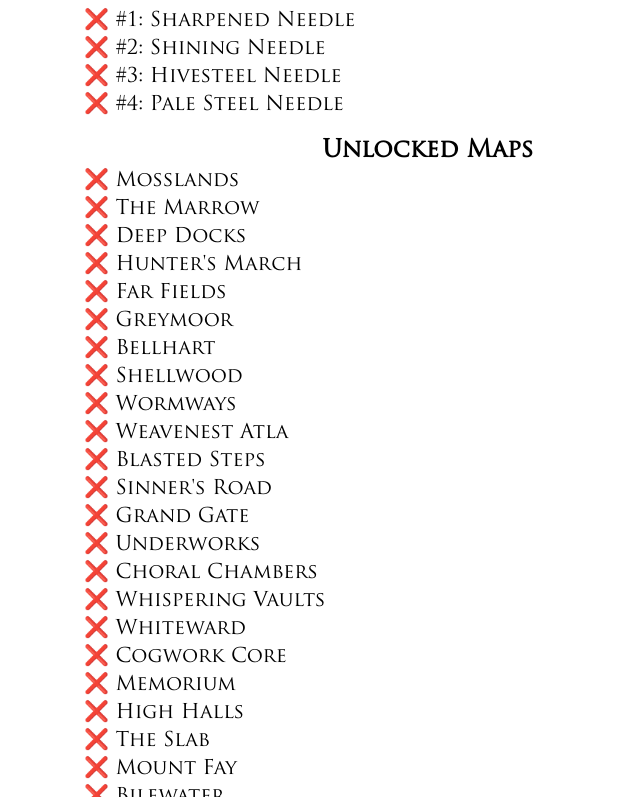
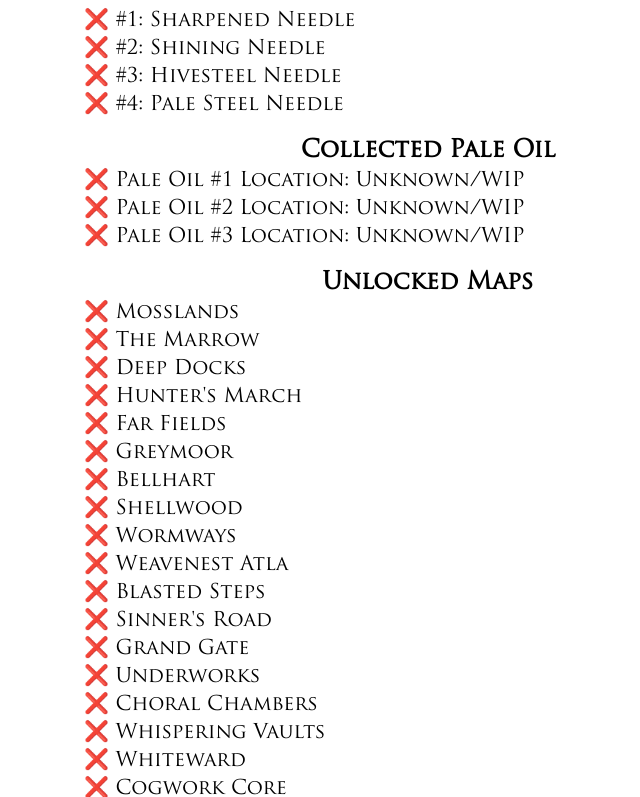
Before and after one commit to BlueOrcaz/silksong-save-viewer, a SvelteKit app: page / in a window 1280 px wide. Shown: the part 2703-3500 px from the top of the page, without its empty margins (212-852 px from the left). Built offline with nearby package versions, Linux system fonts and the light colour scheme.

Commit message:
tool list, fixed fleas

```diff
--- /dev/null
+++ b/src/lib/components/FleaLocations.svelte
@@ -0,0 +1,54 @@
+<script>
+    export let playerData = {};
+    export let sceneData = {};
+
+    import { fleaList } from "$lib/gameData";
+
+    function foundFlea(flea, playerData, sceneData) {
+        if (!playerData || !sceneData || !flea.flag) return false;
+
+        if (flea.flagType === "boolean") {
+            return playerData?.[flea.flag] === true;
+        }
+
+        if (flea.flagType === "scene") {
+            const sceneBoolList = sceneData?.persistentBools?.serializedList ?? [];
+            const sceneIntList = sceneData?.persistentInts?.serializedList ?? [];
+
+            const hasCaravanTroupeHunter = sceneBoolList.some(
+                (entry) =>
+                    entry.SceneName === flea.flag &&
+                    entry.ID === "Caravan Troupe Hunter" &&
+                    entry.Value === true,
+            );
+
+            const hasNPC = sceneIntList.some(
+                (entry) =>
+                    entry.SceneName === flea.flag &&
+                    entry.ID === "NPC" &&
+                    entry.Value === 2,
+            );
+
+            return hasNPC || hasCaravanTroupeHunter;
+        }
+
+        return false;
+    }
+</script>
+
+<div>
+    <h1 class="col-span-2 text-2xl font-bold text-center mt-4">
+        Unlocked Fleas
+    </h1>
+
+    {#each fleaList as flea}
+        <p>
+            {#if foundFlea(flea, playerData, sceneData)}
+                ✅
+            {:else}
+                ❌
+            {/if}
+            {flea.name} Location: {flea.location || "Unknown/WIP"}
+        </p>
+    {/each}
+</div>
--- /dev/null
+++ b/src/lib/components/PaleOil.svelte
@@ -0,0 +1,46 @@
+<script>
+    export let playerData = {};
+    export let sceneData = {};
+
+    import { paleOilList } from "$lib/gameData";
+
+
+    function foundPaleOil(oil, playerData, sceneData) {
+        if (!playerData || !sceneData || !oil.flag ) return false;
+
+        if (oil.flagType === "quest") {
+            const questList = playerData?.QuestCompletionData?.savedData ?? [];
+            return questList.some(
+                (entry) =>
+                    entry.Name === oil.flag && entry.Data?.IsCompleted,
+            );
+        }
+
+        if (oil.flagType === "scene") {
+            const sceneList = sceneData?.persistentBools?.serializedList ?? [];
+            return sceneList.some(
+                (entry) =>
+                    entry.SceneName === oil.flag &&
+                    entry.ID === "Collectable Item Pickup" &&
+                    entry.Value === true,
+            );
+        }
+    }
+</script>
+
+<div>
+    <h1 class="col-span-2 text-2xl font-bold text-center mt-4">
+        Collected Pale Oil
+    </h1>
+
+    {#each paleOilList as oil}
+        <p>
+            {#if foundPaleOil(oil, playerData, sceneData)}
+                ✅
+            {:else}
+                ❌
+            {/if}
+            {oil.name} Location: {oil.location || "Unknown/WIP"}
+        </p>
+    {/each}
+</div>
--- /dev/null
+++ b/src/lib/components/ToolPouches.svelte
@@ -0,0 +1,54 @@
+<script>
+    export let sceneData = {};
+    export let playerData = {};
+
+    import { toolPouchList } from "$lib/gameData";
+    import { onMount } from "svelte";
+
+    function unlockedToolPouch(pouch, playerData, sceneData) {
+        if (!pouch.flag || !sceneData || !playerData) return false;
+
+        switch (pouch.flagType) {
+            case "purchase":
+
+                return playerData?.[pouch.flag] === true;
+            case "quest":
+                const questList = playerData?.QuestCompletionData?.savedData ?? [];
+                return questList.some(
+                    (entry) =>
+                        entry.Name === pouch.flag && entry.Data?.IsCompleted,
+                );
+
+            case "scene": // only accounted for if you did it in Act 3
+                const sceneList = sceneData?.persistentBools?.serializedList ?? [];
+                return sceneList.some(
+                    (entry) =>
+                        entry.SceneName === pouch.flag &&
+                        entry.ID === "Ladybug Craft Pickup" &&
+                        entry.Value === true,
+                );
+
+            case "flea":
+                return playerData?.CaravanTroupeLocation == 3;
+            default:
+                return false;
+        }
+    }
+</script>
+
+<div>
+    <h1 class="col-span-2 text-2xl font-bold text-center mt-4">
+        Unlocked Tool Pouches
+    </h1>
+
+    {#each toolPouchList as pouch}
+        <p>
+            {#if unlockedToolPouch(pouch, playerData, sceneData)}
+                ✅
+            {:else}
+                ❌
+            {/if}
+            {pouch.name} Location: {pouch.location || "Unknown/WIP"}
+        </p>
+    {/each}
+</div>
--- a/src/routes/+page.svelte
+++ b/src/routes/+page.svelte
@@ -16,6 +16,9 @@
   import Quests from "$lib/components/Quests.svelte";
   import MaskShards from "$lib/components/MaskShards.svelte";
   import MemoryLockets from "$lib/components/MemoryLockets.svelte";
+  import PaleOil from "$lib/components/PaleOil.svelte";
+  import FleaLocations from "$lib/components/FleaLocations.svelte";
+  import ToolPouches from "$lib/components/ToolPouches.svelte";
 
   let decodedResult = null;
 
@@ -27,6 +30,9 @@
   let rosaries = 0;
   let shellShards = 0;
   let saveVersion = "0.0.0.0";
+
+  const playerData = decodedResult?.playerData ?? {};
+  const sceneData = decodedResult?.sceneData ?? {};
 
   async function handleFile(event) {
     const arrayBuffer = event.detail;
@@ -87,6 +93,7 @@
         <Bosses playerData={decodedResult?.playerData ?? {}} />
         <Crests playerData={decodedResult?.playerData ?? {}} />
         <NeedleUpgrade playerData={decodedResult?.playerData ?? {}} />
+        <PaleOil playerData={decodedResult?.playerData ?? {}} sceneData={decodedResult?.sceneData ?? {}} />
         <AreaMaps playerData={decodedResult?.playerData ?? {}} />
         <Tools playerData={decodedResult?.playerData ?? {}} />
         <BellwayStations playerData={decodedResult?.playerData ?? {}} />
@@ -96,6 +103,8 @@
         <SpoolFragments playerData={decodedResult?.playerData ?? {}} sceneData={decodedResult?.sceneData ?? {}} />
         <Quests playerData={decodedResult?.playerData ?? {}} />
         <MemoryLockets playerData={decodedResult?.playerData ?? {}} sceneData={decodedResult?.sceneData ?? {}} />
+        <FleaLocations playerData={decodedResult?.playerData ?? {}} sceneData={decodedResult?.sceneData ?? {}} />
+        <ToolPouches playerData={decodedResult?.playerData ?? {}} sceneData={decodedResult?.sceneData ?? {}} />
       </div>
     </div>
   </div>
```
Also changed, not shown: src/lib/gameData.js.
